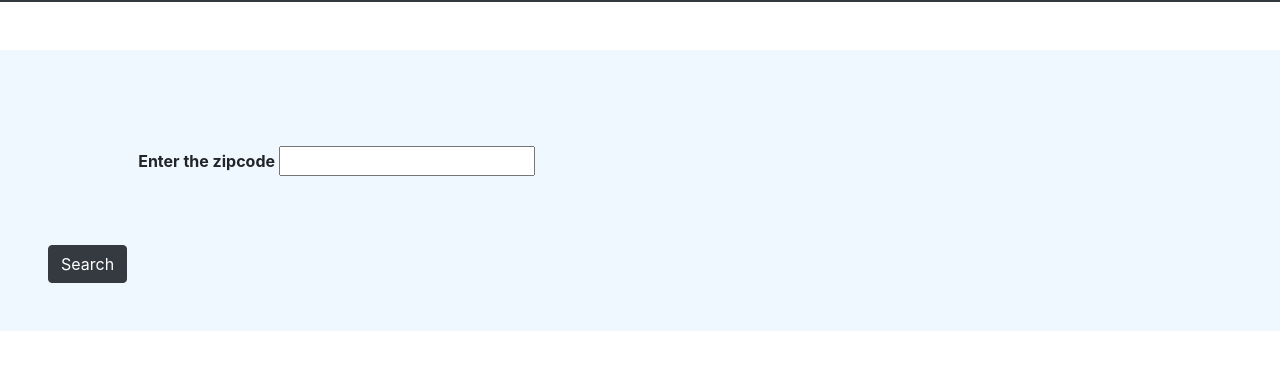
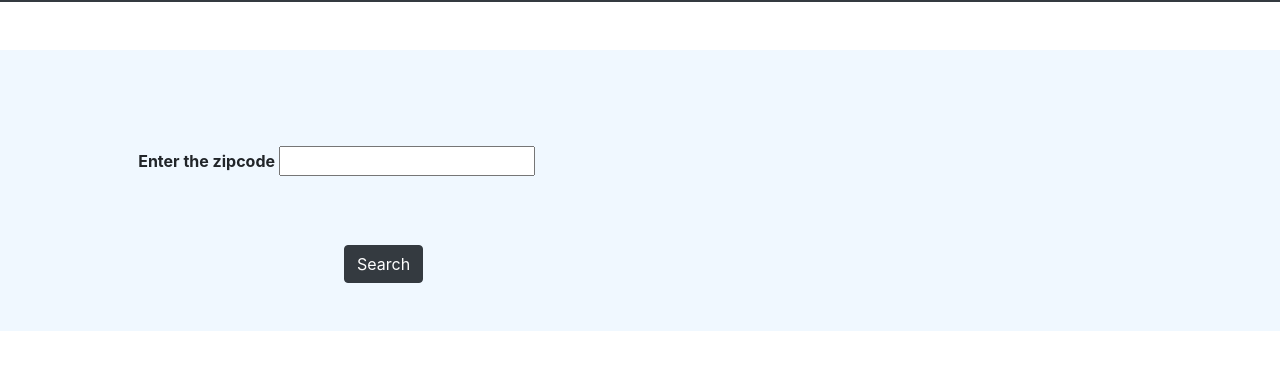
Before and after one commit to AlbaBella/Weather-Lookup, a plain HTML site: page index.html in a window 1280 px wide. Shown: the part 62-432 px from the top of the page. Drawn offline with nearby package versions, Linux system fonts and the light colour scheme; a web font is replaced by a local one.

Commit message:
modify style.css

```diff
--- a/css/style.css
+++ b/css/style.css
@@ -1,3 +1,7 @@
 .bg-pic{
     background-color: aliceblue;
 }
+.btn{
+    position:relative;
+    left:25%;
+}
```
